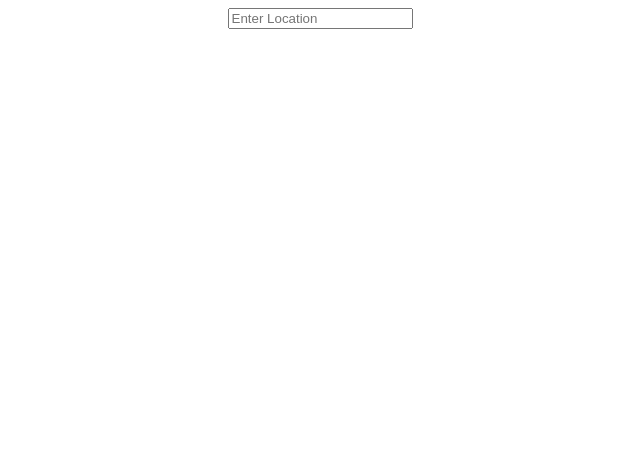
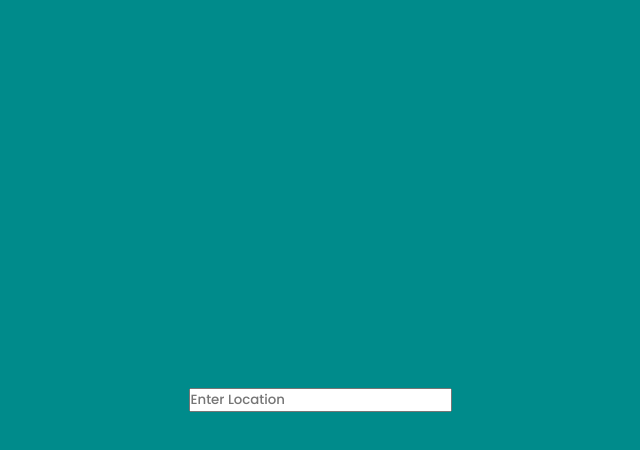
Before and after one commit to marcelooliveiramendes/weather-api, a React (Create React App) app: page / in a window 1280 px wide. Shown: the top 450 px of the page, without its empty margins (320-960 px from the left). Built offline with nearby package versions, Linux system fonts and the light colour scheme.

Commit message:
Estilizando componentes

```diff
--- a/src/App.css
+++ b/src/App.css
@@ -1,38 +1,22 @@
-.App {
-  text-align: center;
+@import url('https://fonts.googleapis.com/css2?family=Poppins:wght@100;300;500;800&display=swap');
+
+*{
+    margin: 0;
+    padding: 0;
+    box-sizing: border-box;
+    font-family: 'Poppins', sans-serif;
 }
 
-.App-logo {
-  height: 40vmin;
-  pointer-events: none;
-}
-
-@media (prefers-reduced-motion: no-preference) {
-  .App-logo {
-    animation: App-logo-spin infinite 20s linear;
-  }
-}
-
-.App-header {
-  background-color: #282c34;
-  min-height: 100vh;
+.container{
+  width: 100vw;
+  height: 100vh;
+  background-color: darkcyan;
   display: flex;
   flex-direction: column;
   align-items: center;
   justify-content: center;
-  font-size: calc(10px + 2vmin);
-  color: white;
 }
 
-.App-link {
-  color: #61dafb;
+.infoContent{
+  width: 50%;
 }
-
-@keyframes App-logo-spin {
-  from {
-    transform: rotate(0deg);
-  }
-  to {
-    transform: rotate(360deg);
-  }
-}
--- a/src/App.js
+++ b/src/App.js
@@ -28,7 +28,7 @@ function App() {
   }
 
   return (
-    <div className="App">
+    <div className="container">
       <input
          type='text'
          onChange={event => setLocation(event.target.value)}
@@ -37,7 +37,7 @@ function App() {
       />
 
       {weather.length !== 0 &&(
-        <div>
+        <div className='infoContent'>
           <CityInfo city={weather.name}/>
           <WeatherInfos props={weather}/>
 
--- a/src/components/CityInfos/index.jsx
+++ b/src/components/CityInfos/index.jsx
@@ -1,3 +1,5 @@
+import './style.module.css'
+
 export const CityInfo = ({city}) => {
     return(
         <div>
--- /dev/null
+++ b/src/components/CityInfos/style.module.css
@@ -0,0 +1,14 @@
+@import url('https://fonts.googleapis.com/css2?family=Poppins:wght@100;300;500;800&display=swap');
+
+*{
+    margin: 0;
+    padding: 0;
+    box-sizing: border-box;
+}
+div{
+    width: 100%;
+}
+
+h1{
+    font-weight: 900;
+}
```
